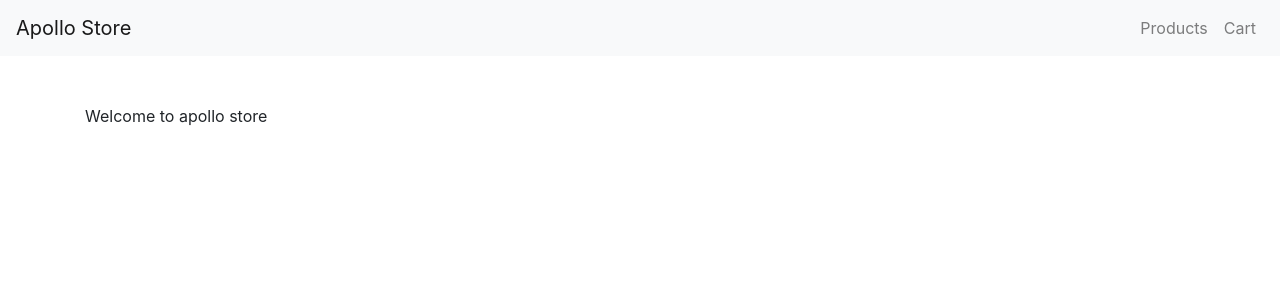
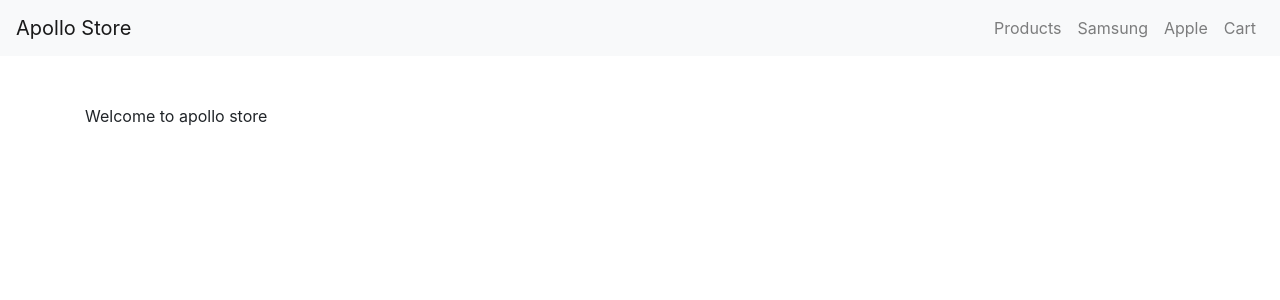
Before and after one commit to ReactBlr/redux-workshop, a React (Create React App) app: page / in a window 1280 px wide. Shown: the top 300 px of the page. Built offline with nearby package versions, Linux system fonts and the light colour scheme; no server answers.

Commit message:
add two more sections to header

```diff
--- a/src/client/components/Header.js
+++ b/src/client/components/Header.js
@@ -25,6 +25,26 @@ export default class Header extends React.Component {
             <NavItem>
               <Link
                 className={classnames("nav-link", {
+                  active: pathname === "/products/samsung"
+                })}
+                to="/products/samsung"
+              >
+                Samsung
+              </Link>
+            </NavItem>
+            <NavItem>
+              <Link
+                className={classnames("nav-link", {
+                  active: pathname === "/products/apple"
+                })}
+                to="/products/apple"
+              >
+                Apple
+              </Link>
+            </NavItem>
+            <NavItem>
+              <Link
+                className={classnames("nav-link", {
                   active: pathname === "/cart"
                 })}
                 to="/cart"
--- a/src/client/redux/actions/index.js
+++ b/src/client/redux/actions/index.js
@@ -6,9 +6,10 @@ export const getProducts = productId => {
   return dispatch => {
     return fetch("/api/products/").then(async response => {
       const responseData = await response.json();
+      const data = transformProductsApi(responseData);
       dispatch({
         type: actionTypes.GET_PRODUCTS_SUCCESS,
-        payload: responseData
+        payload: data
       });
     });
   };
```
